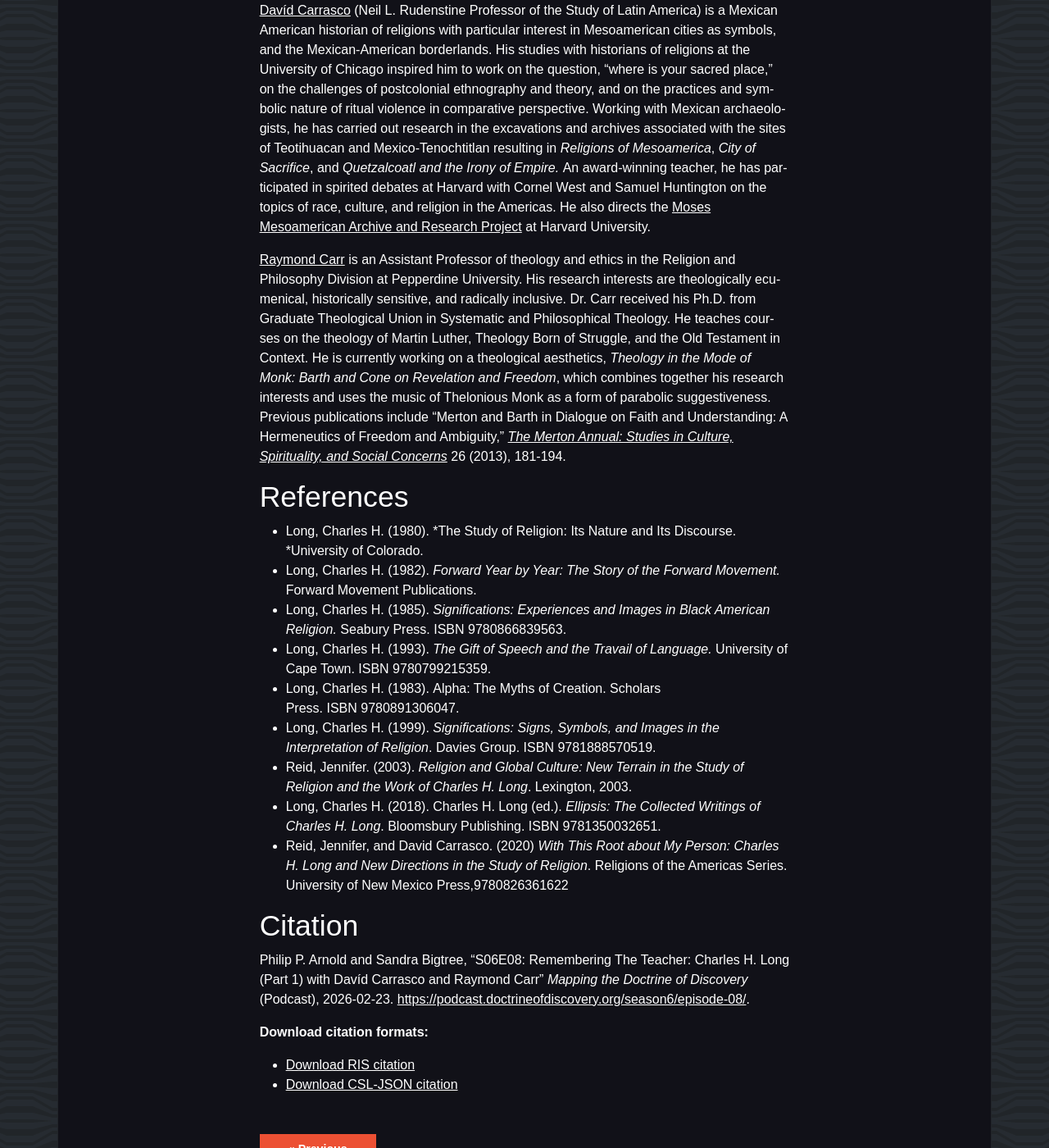
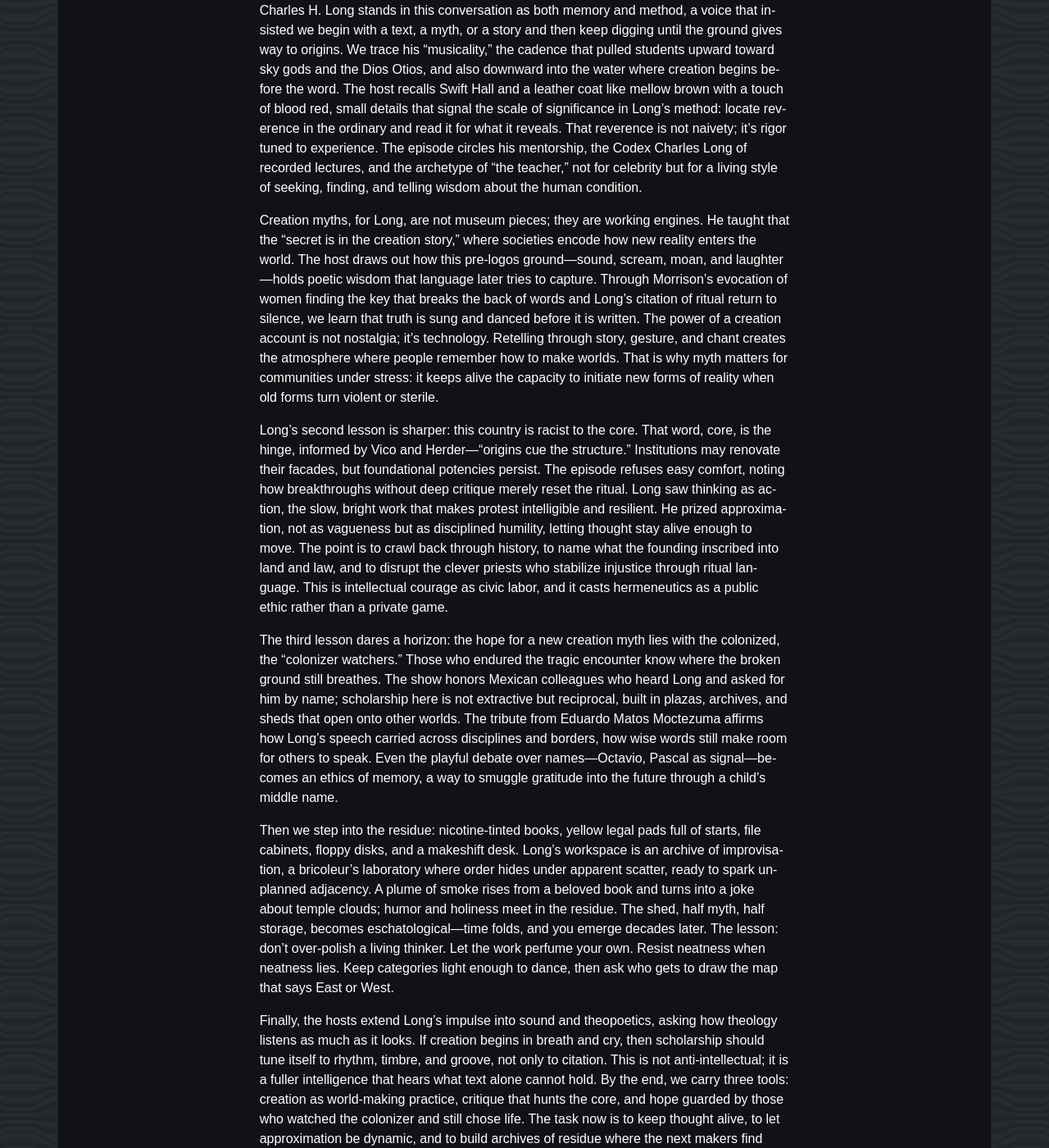
Before and after one commit to adamdjbrett/podcast-doctrineofdiscovery-v2, a Jekyll site: the page built from _posts/2026-02-23-episode-08.md, in a window 1280 px wide and 1400 px high, scrolled down 1235 px. Shown: the whole window at 82% size. Built offline with Jekyll 4.4.1, drawn with Linux system fonts in a browser that asks for light colours; some of the changed text lies outside the part shown.

Commit message:
Update 2026-02-23-episode-08.md

```diff
--- a/_posts/2026-02-23-episode-08.md
+++ b/_posts/2026-02-23-episode-08.md
@@ -22,6 +22,19 @@
 ## Introduction
 The Mapping the Doctrine of Discovery podcast acknowledges the Onondaga Nation, Firekeepers of the Haudenosaunee, on whose ancestral lands Syracuse University stands. The episode features Davíd Carrasco discussing the legacy of Charles H. Long, a significant figure in religious studies known for his method of beginning with a text, myth, or story. Carrasco recounts Long's teachings, emphasizing the importance of creation myths and their role in understanding societal creativity and reality. Long's critique of America's racist history is highlighted, noting the persistence of core potencies that perpetuate racism. Carrasco shares Long's belief that those oppressed by colonialism, termed "colonizer watchers," hold the key to creating a new world. The podcast also includes reflections on Long's influence in Mexico, where his insights were highly valued. Raymond Carr discusses Long's papers and the challenges of categorizing his work, emphasizing Long's improvisational approach and resistance to neat categorization.
 
+## Show Notes
+Charles H. Long stands in this conversation as both memory and method, a voice that insisted we begin with a text, a myth, or a story and then keep digging until the ground gives way to origins. We trace his "musicality," the cadence that pulled students upward toward sky gods and the Dios Otios, and also downward into the water where creation begins before the word. The host recalls Swift Hall and a leather coat like mellow brown with a touch of blood red, small details that signal the scale of significance in Long's method: locate reverence in the ordinary and read it for what it reveals. That reverence is not naivety; it's rigor tuned to experience. The episode circles his mentorship, the Codex Charles Long of recorded lectures, and the archetype of "the teacher," not for celebrity but for a living style of seeking, finding, and telling wisdom about the human condition.
+
+Creation myths, for Long, are not museum pieces; they are working engines. He taught that the "secret is in the creation story," where societies encode how new reality enters the world. The host draws out how this pre-logos ground---sound, scream, moan, and laughter---holds poetic wisdom that language later tries to capture. Through Morrison's evocation of women finding the key that breaks the back of words and Long's citation of ritual return to silence, we learn that truth is sung and danced before it is written. The power of a creation account is not nostalgia; it's technology. Retelling through story, gesture, and chant creates the atmosphere where people remember how to make worlds. That is why myth matters for communities under stress: it keeps alive the capacity to initiate new forms of reality when old forms turn violent or sterile.
+
+Long's second lesson is sharper: this country is racist to the core. That word, core, is the hinge, informed by Vico and Herder---"origins cue the structure." Institutions may renovate their facades, but foundational potencies persist. The episode refuses easy comfort, noting how breakthroughs without deep critique merely reset the ritual. Long saw thinking as action, the slow, bright work that makes protest intelligible and resilient. He prized approximation, not as vagueness but as disciplined humility, letting thought stay alive enough to move. The point is to crawl back through history, to name what the founding inscribed into land and law, and to disrupt the clever priests who stabilize injustice through ritual language. This is intellectual courage as civic labor, and it casts hermeneutics as a public ethic rather than a private game.
+
+The third lesson dares a horizon: the hope for a new creation myth lies with the colonized, the "colonizer watchers." Those who endured the tragic encounter know where the broken ground still breathes. The show honors Mexican colleagues who heard Long and asked for him by name; scholarship here is not extractive but reciprocal, built in plazas, archives, and sheds that open onto other worlds. The tribute from Eduardo Matos Moctezuma affirms how Long's speech carried across disciplines and borders, how wise words still make room for others to speak. Even the playful debate over names---Octavio, Pascal as signal---becomes an ethics of memory, a way to smuggle gratitude into the future through a child's middle name.
+
+Then we step into the residue: nicotine-tinted books, yellow legal pads full of starts, file cabinets, floppy disks, and a makeshift desk. Long's workspace is an archive of improvisation, a bricoleur's laboratory where order hides under apparent scatter, ready to spark unplanned adjacency. A plume of smoke rises from a beloved book and turns into a joke about temple clouds; humor and holiness meet in the residue. The shed, half myth, half storage, becomes eschatological---time folds, and you emerge decades later. The lesson: don't over-polish a living thinker. Let the work perfume your own. Resist neatness when neatness lies. Keep categories light enough to dance, then ask who gets to draw the map that says East or West.
+
+Finally, the hosts extend Long's impulse into sound and theopoetics, asking how theology listens as much as it looks. If creation begins in breath and cry, then scholarship should tune itself to rhythm, timbre, and groove, not only to citation. This is not anti-intellectual; it is a fuller intelligence that hears what text alone cannot hold. By the end, we carry three tools: creation as world-making practice, critique that hunts the core, and hope guarded by those who watched the colonizer and still chose life. The task now is to keep thought alive, to let approximation be dynamic, and to build archives of residue where the next makers find their first sparks.
+
 ## About Our Guests
 [Davíd Carrasco](https://www.hds.harvard.edu/people/david-carrasco) (Neil L. Rudenstine Professor of the Study of Latin America) is a Mexican American historian of religions with particular interest in Mesoamerican cities as symbols, and the Mexican-American borderlands. His studies with historians of religions at the University of Chicago inspired him to work on the question, "where is your sacred place," on the challenges of postcolonial ethnography and theory, and on the practices and symbolic nature of ritual violence in comparative perspective. Working with Mexican archaeologists, he has carried out research in the excavations and archives associated with the sites of Teotihuacan and Mexico-Tenochtitlan resulting in *Religions of Mesoamerica*, *City of Sacrifice*, and *Quetzalcoatl and the Irony of Empire. *An award-winning teacher, he has participated in spirited debates at Harvard with Cornel West and Samuel Huntington on the topics of race, culture, and religion in the Americas. He also directs the [Moses Mesoamerican Archive and Research Project](https://mmarp.fas.harvard.edu/en) at Harvard University.
 
```
